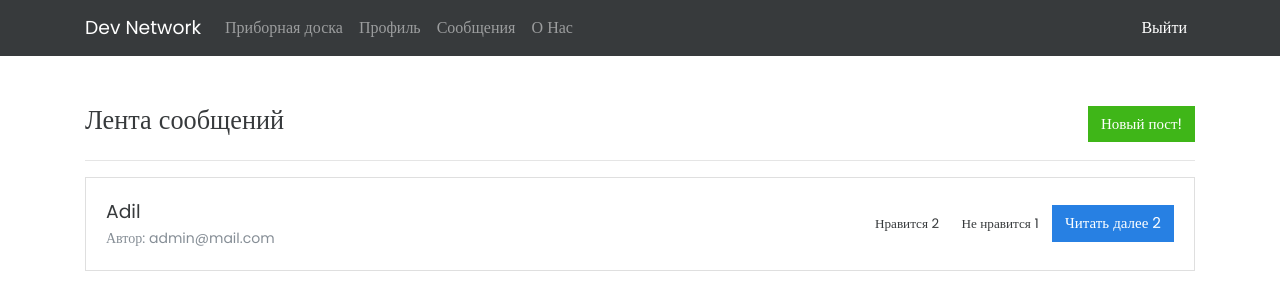
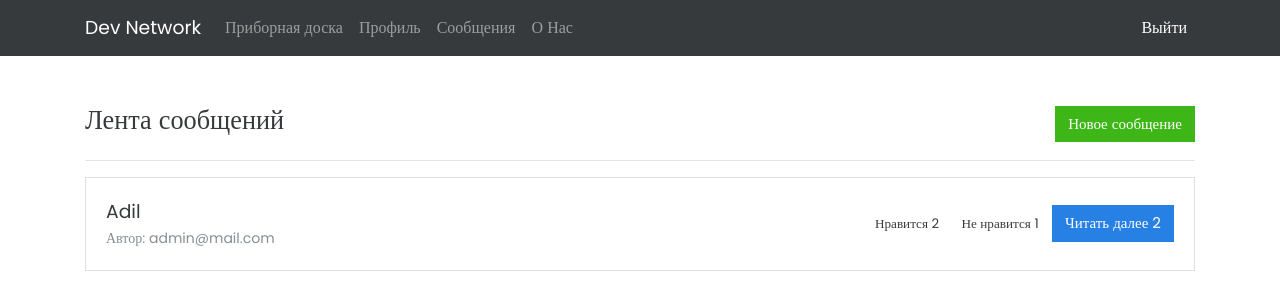
Before and after one commit to AdilkhanTazhibaev/Dev-Net, a Django app: page /dev/posts/ in a window 1280 px wide. Shown: the top 300 px of the page. Run offline with Django 3.2, Linux system fonts and the light colour scheme; a user stored in the database is signed in; data comes from the database, SQL or seed files in the repository; some libraries are stand-ins or nearby versions.

Commit message:
Update post_list.html

```diff
--- a/posts/templates/posts/post_list.html
+++ b/posts/templates/posts/post_list.html
@@ -7,7 +7,7 @@
     <h3 class="page-heading">Лента сообщений</h3>
     {% if user.is_authenticated %}
     <button type="button" class="btn btn-success" data-toggle="modal" data-target="#modelId">
-      Новый пост!
+      Новое сообщение
     </button>
     {% endif %}
   </header>
```
